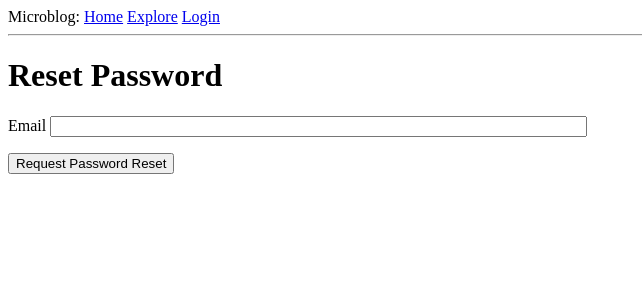
After one commit to XiaoqingLee/Flask_Web_Practice_2, a Flask app: page /reset_password_request in a window 1280 px wide. The commit adds this page. Shown: the top 300 px of the page, without its empty margins (0-642 px from the left). Run offline with Flask 2, Linux system fonts and the light colour scheme.

Commit message:
增加邮箱验证用户身份

```diff
--- a/app_dir/__init__.py
+++ b/app_dir/__init__.py
@@ -6,6 +6,7 @@ from config import Config
 from flask_sqlalchemy import SQLAlchemy
 from flask_migrate import Migrate
 from flask_login import LoginManager
+from flask_mail import Mail
 
 
 app = Flask(__name__)
@@ -15,8 +16,9 @@ migrate = Migrate(app, db)
 login = LoginManager(app)
 # 当匿名用户请求访问login_required修饰的端点时，在login_required修饰过的的
 # 函数内部，自动将用户重定向到login.login_view端点，同时在新请求的url后面
-# 添加？next=<url_for(原始请求的端点名用)>
+# 添加？next=<url_for(原始请求的端点名称)>
 login.login_view = 'login'
+mail = Mail(app)
 
 
 if not app.debug:
--- a/app_dir/forms.py
+++ b/app_dir/forms.py
@@ -45,3 +45,15 @@ class PostForm(FlaskForm):
     post = TextAreaField('Say something',
                          validators=[DataRequired(), Length(min=1, max=140)])
     submit = SubmitField('Submit')
+
+
+class ResetPasswordRequestForm(FlaskForm):
+    email = StringField('Email', validators=[DataRequired(), Email()])
+    submit = SubmitField('Request Password Reset')
+
+
+class ResetPasswordForm(FlaskForm):
+    password = PasswordField('New Password', validators=[DataRequired()])
+    repeated_password = PasswordField('Repeat Password',
+                                      validators=[DataRequired(), EqualTo('password')])
+    submit = SubmitField('Request Password Reset')
--- a/app_dir/routes.py
+++ b/app_dir/routes.py
@@ -3,8 +3,10 @@ from flask import render_template, flash, redirect, url_for, request
 from app_dir import app, db
 from flask_login import current_user, login_user, logout_user, login_required
 from werkzeug.urls import url_parse
-from app_dir.forms import LoginForm, RegistrationForm, EditProfileForm, PostForm
+from app_dir.forms import LoginForm, RegistrationForm, EditProfileForm, PostForm, \
+                            ResetPasswordForm, ResetPasswordRequestForm
 from app_dir.models import User, Post
+from app_dir.email import send_password_reset_email
 
 
 @app.route('/', methods=['GET', 'POST'])
@@ -165,3 +167,38 @@ def unfollow(username):
     db.session.commit()
     flash('You are not following {}.'.format(username))
     return redirect(url_for('user', username=username))
+
+
+@app.route('/reset_password_request', methods=['GET', 'POST'])
+def reset_password_request():
+    if current_user.is_authenticated:
+        return redirect(url_for('index'))
+    form = ResetPasswordRequestForm()
+    if form.validate_on_submit():
+        user = User.query.filter_by(email=form.email.data).first()
+        if user:
+            send_password_reset_email(user)
+            flash('Check your email for the instructions to reset your password.')
+            return redirect(url_for('login'))
+        else:
+            flash('This email haven\'t registered.')
+            return redirect(url_for('reset_password_request'))
+    return render_template('reset_password_request.html',
+                           title='Reset Password', form=form)
+
+
+@app.route('/reset_password/<token>', methods=['GET', 'POST'])
+def reset_password(token):
+    if current_user.is_authenticated:
+        return redirect(url_for('index'))
+    user = User.verify_reset_password_token(token)
+    if not user:
+        flash('Invalid token !')
+        return redirect(url_for('index'))
+    form = ResetPasswordForm()
+    if form.validate_on_submit():
+        user.set_password(form.password.data)
+        db.session.commit()
+        flash('Your password has been reset')
+        return redirect(url_for('login'))
+    return render_template('reset_password.html', form=form)
--- /dev/null
+++ b/app_dir/templates/email/reset_password.txt
@@ -0,0 +1,3 @@
+Dear {{ user.username }},
+
+To reset your password
--- a/app_dir/templates/login.html
+++ b/app_dir/templates/login.html
@@ -20,6 +20,7 @@
         </p>
         <p>{{ form.remember_me() }} {{ form.remember_me.label }}</p>
         <p>{{ form.submit() }}</p>
+        <p>Forgot Your Password? <a href="{{ url_for('reset_password_request') }}">Click to Reset It</a></p>
         <p>New User? <a href="{{ url_for('register') }}">Click to Register!</a></p>
     </form>
 {% endblock %}
--- /dev/null
+++ b/app_dir/templates/reset_password_request.html
@@ -0,0 +1,16 @@
+{% extends 'base.html' %}
+
+{% block content %}
+    <h1>Reset Password</h1>
+    <form action="" method="post">
+        {{ form.hidden_tag() }}
+        <p>
+            {{ form.email.label }}
+            {{ form.email(size=64) }}
+            {% for error in form.email.errors %}
+            <span style="color: red;">[{{ error }}]</span>
+            {% endfor %}
+        </p>
+        <p>{{ form.submit() }}</p>
+    </form>
+{% endblock %}
```
Also changed, not shown: app_dir/email.py (added, +25 -0 lines), app_dir/models.py (+22 -1 lines), app_dir/templates/email/reset_password.html (added, +11 -0 lines), app_dir/templates/reset_password.html (added, +23 -0 lines).
